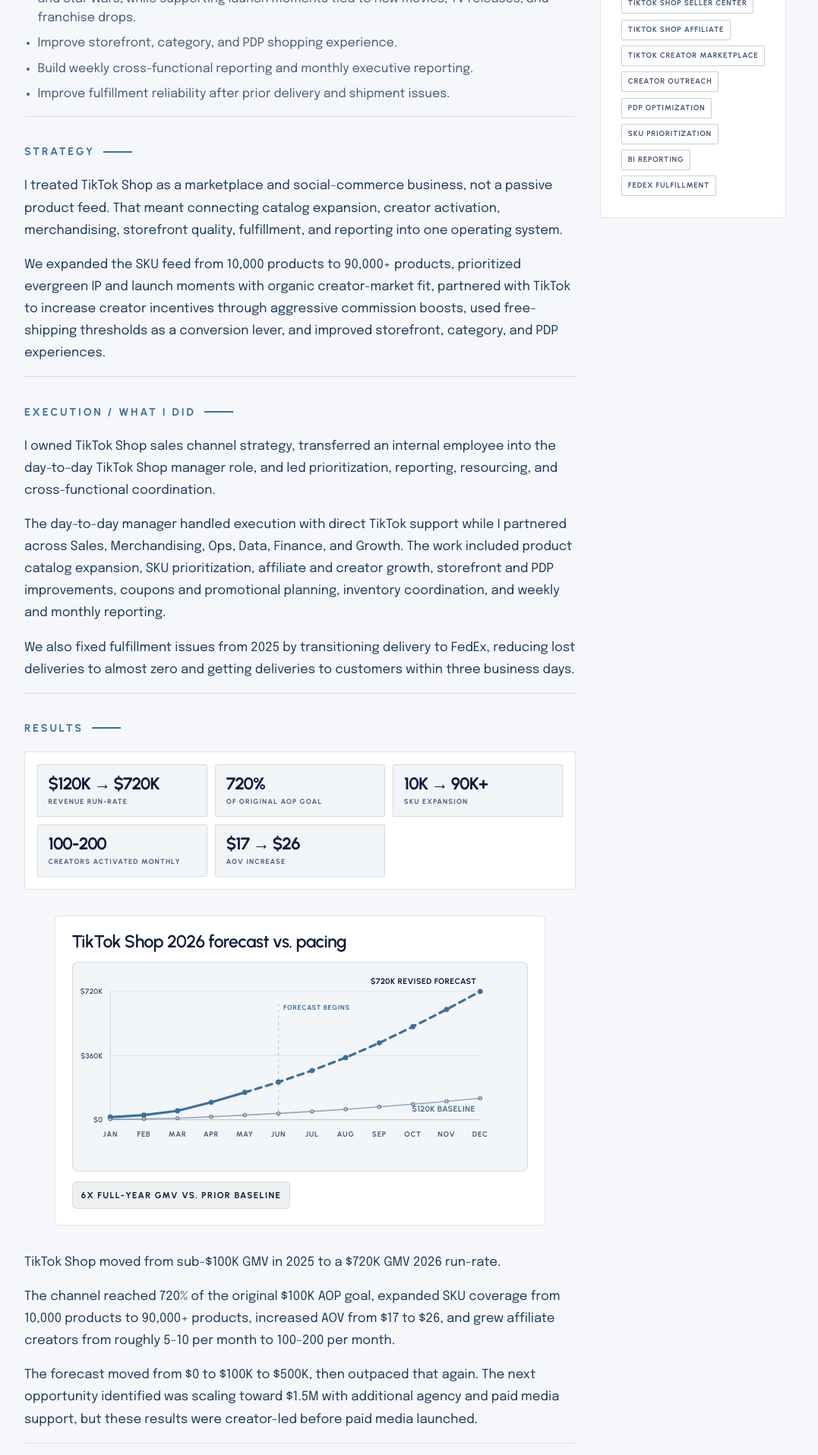
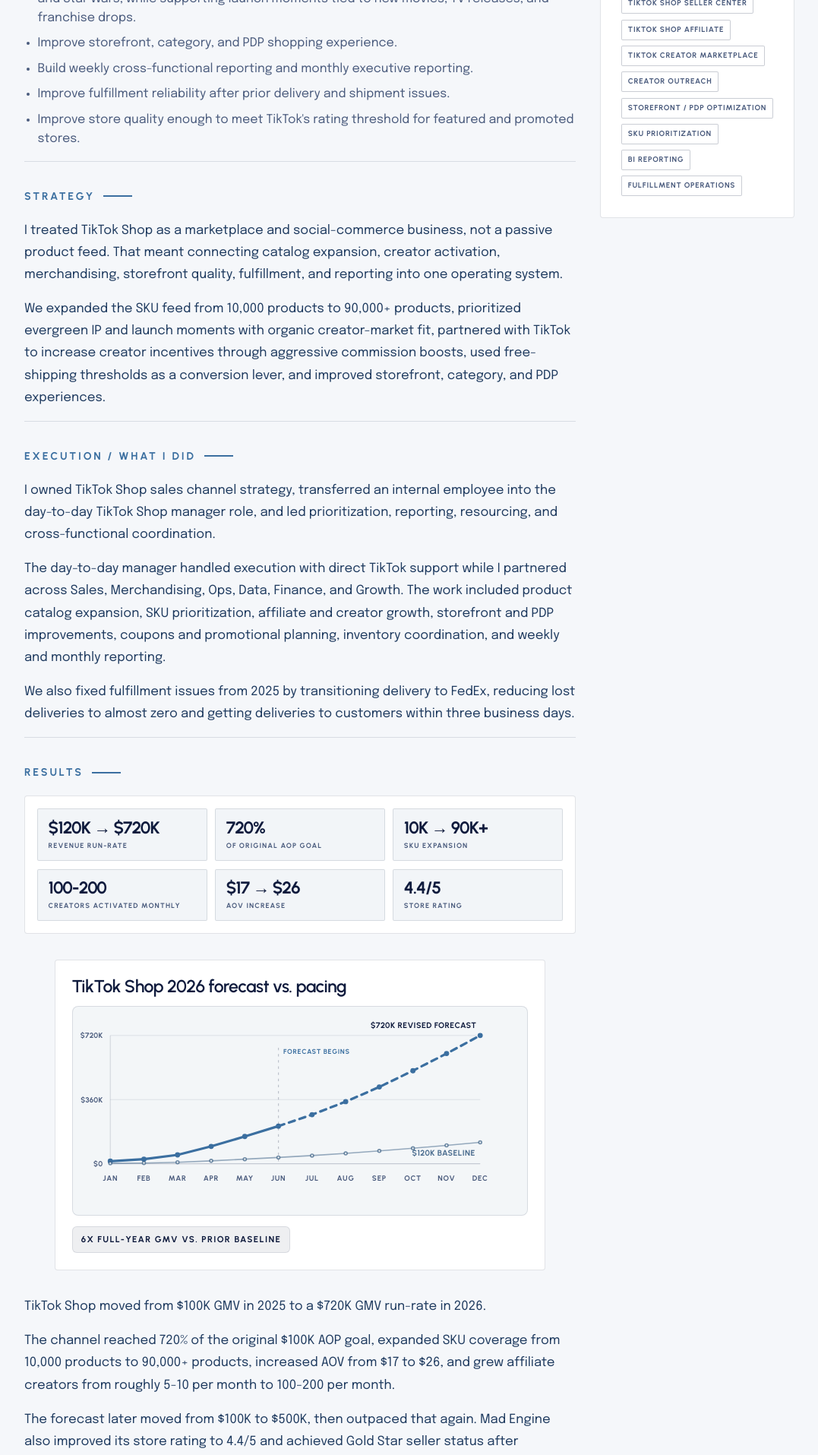
Before and after one commit to tcromoshuk-creator/personal-site, a Next.js app: page /case-studies/mad-engine-tiktok-shop in a window 1280 px wide. Shown: the part 1080-2995 px from the top of the page at 76% size, without its empty margins (200-1277 px from the left). Built offline with nearby package versions, Linux system fonts and the light colour scheme.

Commit message:
Polish case study content and media

```diff
--- a/src/components/CaseStudyDetailPage.tsx
+++ b/src/components/CaseStudyDetailPage.tsx
@@ -217,7 +217,7 @@
         {creatorSupportMedia.length > 0 && (
           <div className="case-netflix-media-group">
             <div className="case-netflix-media-heading">
-              <h3>Influencer &amp; creator support</h3>
+              <h3>Influencer &amp; Partnership Support</h3>
             </div>
             <div className="case-media-grid case-netflix-creator-grid">
               {creatorSupportMedia.map((media) => (
@@ -234,16 +234,43 @@
         </div>
         <VimeoCard video={netflixInvasionVideos[0]} />
         <details className="case-mobile-drawer case-mobile-media-drawer">
-          <summary>More Netflix.Shop creative</summary>
+          <summary>More Invasion Series videos</summary>
           <div className="case-mobile-media-list">
             {netflixInvasionVideos.slice(1).map((video) => (
               <VimeoCard video={video} key={`mobile-${video.src}`} />
             ))}
-            {[...campaignSocialMedia, ...creatorSupportMedia].map((media) => (
-              <MediaBlock media={media} key={`mobile-${media.src}`} />
-            ))}
           </div>
         </details>
+        {campaignSocialMedia.length > 0 && (
+          <div className="case-netflix-media-mobile-group">
+            <div className="case-netflix-media-heading">
+              <h3>Campaign social creative</h3>
+            </div>
+            <details className="case-mobile-drawer case-mobile-media-drawer">
+              <summary>View campaign social creative</summary>
+              <div className="case-mobile-media-list">
+                {campaignSocialMedia.map((media) => (
+                  <MediaBlock media={media} key={`mobile-${media.src}`} />
+                ))}
+              </div>
+            </details>
+          </div>
+        )}
+        {creatorSupportMedia.length > 0 && (
+          <div className="case-netflix-media-mobile-group">
+            <div className="case-netflix-media-heading">
+              <h3>Influencer &amp; Partnership Support</h3>
+            </div>
+            <details className="case-mobile-drawer case-mobile-media-drawer">
+              <summary>View influencer and partnership assets</summary>
+              <div className="case-mobile-media-list">
+                {creatorSupportMedia.map((media) => (
+                  <MediaBlock media={media} key={`mobile-${media.src}`} />
+                ))}
+              </div>
+            </details>
+          </div>
+        )}
       </div>
     </div>
   );
@@ -428,8 +455,8 @@
 
 function MadEngineRunRateChart() {
   const baselinePath = getMadEngineChartPath(madEngineBaselineCumulative);
-  const actualPath = getMadEngineChartPath(madEngineActualForecastCumulative.slice(0, 5));
-  const forecastPath = getMadEngineChartPath(madEngineActualForecastCumulative.slice(4), 4);
+  const actualPath = getMadEngineChartPath(madEngineActualForecastCumulative.slice(0, 6));
+  const forecastPath = getMadEngineChartPath(madEngineActualForecastCumulative.slice(5), 5);
   const forecastStartPoint = getMadEngineChartPoint(madEngineActualForecastCumulative[5], 5);
   const baselineEndPoint = getMadEngineChartPoint(madEngineBaselineCumulative[11], 11);
   const forecastEndPoint = getMadEngineChartPoint(madEngineActualForecastCumulative[11], 11);
--- a/src/lib/case-study-pages.ts
+++ b/src/lib/case-study-pages.ts
@@ -81,10 +81,10 @@
       "TikTok Shop Affiliate",
       "TikTok Creator Marketplace",
       "Creator outreach",
-      "PDP optimization",
+      "Storefront / PDP optimization",
       "SKU prioritization",
       "BI reporting",
-      "FedEx fulfillment",
+      "Fulfillment operations",
     ],
     tags: ["TikTok Shop", "Social commerce", "Creator-led growth", "Marketplace operations"],
     metrics: [
@@ -93,6 +93,7 @@
       { value: "10K → 90K+", label: "SKU expansion" },
       { value: "100-200", label: "Creators activated monthly" },
       { value: "$17 → $26", label: "AOV increase" },
+      { value: "4.4/5", label: "Store rating" },
       { value: "No paid media", label: "Creator-led growth before paid media" },
     ],
     heroMedia: {
@@ -149,6 +150,7 @@
           "Improve storefront, category, and PDP shopping experience.",
           "Build weekly cross-functional reporting and monthly executive reporting.",
           "Improve fulfillment reliability after prior delivery and shipment issues.",
+          "Improve store quality enough to meet TikTok's rating threshold for featured and promoted stores.",
         ],
       },
       {
@@ -172,9 +174,9 @@
         id: "results",
         title: "Results",
         body: [
-          "TikTok Shop moved from sub-$100K GMV in 2025 to a $720K GMV 2026 run-rate.",
+          "TikTok Shop moved from $100K GMV in 2025 to a $720K GMV run-rate in 2026.",
           "The channel reached 720% of the original $100K AOP goal, expanded SKU coverage from 10,000 products to 90,000+ products, increased AOV from $17 to $26, and grew affiliate creators from roughly 5-10 per month to 100-200 per month.",
-          "The forecast moved from $0 to $100K to $500K, then outpaced that again. The next opportunity identified was scaling toward $1.5M with additional agency and paid media support, but these results were creator-led before paid media launched.",
+          "The forecast later moved from $100K to $500K, then outpaced that again. Mad Engine also improved its store rating to 4.4/5 and achieved Gold Star seller status after strengthening store quality, fulfillment reliability, and customer experience.",
         ],
       },
       {
@@ -182,7 +184,7 @@
         title: "Why It Mattered",
         body: [
           "TikTok Shop became a real social-commerce growth channel, not just an experimental marketplace. The work created a repeatable playbook for scaling social commerce efficiently before layering in paid media.",
-          "It also showed that marketplace growth requires cross-functional operating cadence: creator activation, catalog expansion, marketplace operations, merchandising, fulfillment, and executive visibility all had to work together.",
+          "It also showed that marketplace growth requires cross-functional operating cadence: creator activation, catalog expansion, marketplace operations, merchandising, fulfillment, customer experience, and executive visibility all had to work together.",
         ],
       },
     ],
@@ -216,6 +218,8 @@
       "PostPilot",
       "GA4",
       "Shopify",
+      "Paid social",
+      "Paid search",
       "Influencer seeding",
       "Organic social",
       "Direct mail",
@@ -252,7 +256,7 @@
         type: "image",
         src: "/case-studies/netflix-shop/netflix-shop-instagram-girls-partnership.png",
         alt: "Netflix.Shop influencer partnership Instagram post",
-        caption: "Meme-led social creative turned familiar Netflix TV moments into campaign content for the 'Netflix has a shop?' idea.",
+        caption: "Meme-led social creative in partnership with pages like @girls turned familiar Netflix TV moments into campaign content for the 'Netflix has a shop?' idea.",
         width: 1722,
         height: 1222,
         orientation: "landscape",
@@ -360,7 +364,7 @@
   },
   {
     slug: "scoops-ahoy",
-    company: "Netflix Consumer Products",
+    company: "Netflix",
     companyLabel: "Scoops Ahoy / Netflix",
     logo: "/logos/netflix.svg",
     headline: "Bringing Scoops Ahoy from screen to shelf",
@@ -369,12 +373,10 @@
     indexSummary:
       "A retail and digital launch across Walmart traffic, paid social, paid search, organic, influencer seeding, PR, activations, and product creative.",
     role: "Growth & Performance Marketing Lead",
-    timeframe: "Planned 2022 / Campaign ran Sep-Dec 2023",
+    timeframe: "Planning in 2022 & 2023 / Campaign ran Sep–Dec 2023",
     category: "Retail Commerce / Consumer Products / Social Commerce",
     platforms: [
-      "Netflix Consumer Products",
       "Walmart",
-      "Golden West Food Group",
       "Instagram",
       "TikTok",
       "YouTube",
@@ -383,8 +385,10 @@
       "Paid social",
       "Paid search",
       "Organic social",
-      "Influencer seeding",
+      "Influencer",
       "PR",
+      "Retail commerce",
+      "Consumer Products",
       "Retail activations",
     ],
     tags: ["Retail commerce", "Consumer products", "Paid social", "Walmart"],
@@ -407,6 +411,7 @@
       {
         type: "video",
         src: "/case-studies/scoops-ahoy/scoops-ahoy-launch-trailer.mp4",
+        poster: "/case-studies/scoops-ahoy/scoops-ahoy-pint.jpg",
         alt: "Scoops Ahoy Launch Trailer",
         caption: "Scoops Ahoy Launch Trailer. Debuted September 2023.",
         orientation: "landscape",
@@ -512,17 +517,15 @@
       "Facebook",
       "Instagram",
       "Pepperjam",
-      "Today's Business",
       "Geckoboard",
       "Google Analytics",
       "Email/SMS",
       "Paid social",
       "Affiliate",
+      "Lifecycle marketing",
+      "Subscription commerce",
       "Merchandising",
-      "Product",
-      "Engineering",
-      "Logistics",
-      "Customer service",
+      "Fulfillment",
     ],
     tags: ["Subscription", "Retention", "BigCommerce", "Launch GM"],
     metrics: [
@@ -673,8 +676,8 @@
       "PR",
       "Influencer",
       "Organic channels",
-      "Brand guide",
-      "Customer segmentation",
+      "Landing pages",
+      "Lifecycle marketing",
     ],
     tags: ["Rebrand", "Shopify 2.0", "CRO", "Acquisition"],
     metrics: [
```
Also changed, not shown: src/app/case-studies/page.tsx (+3 -4 lines).
